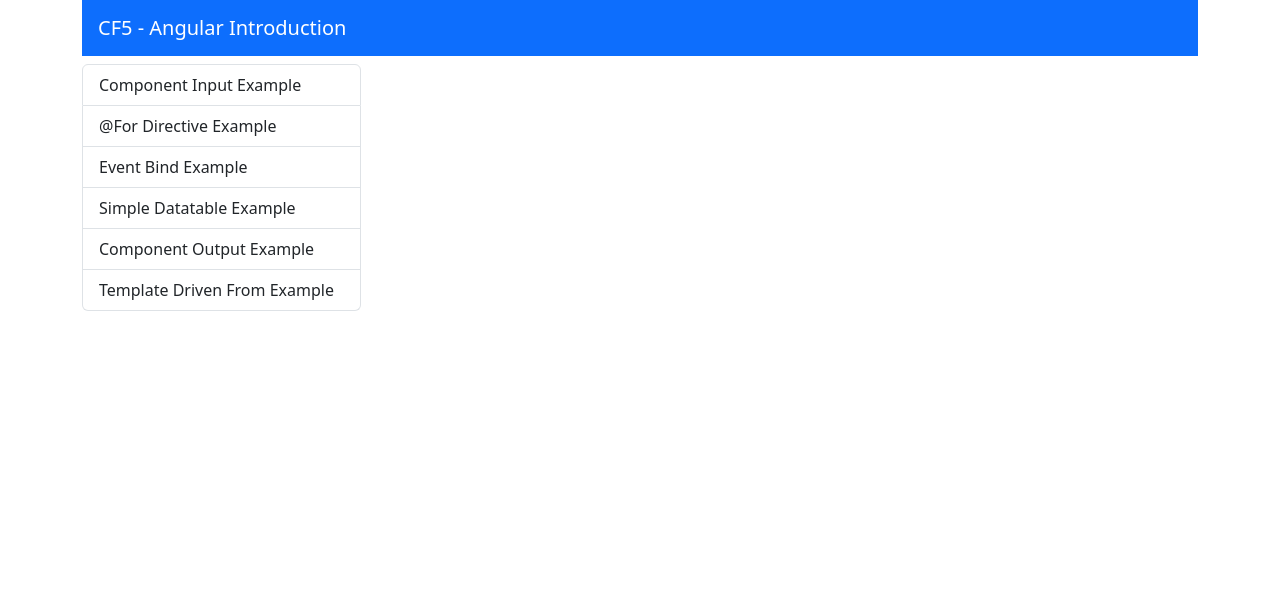
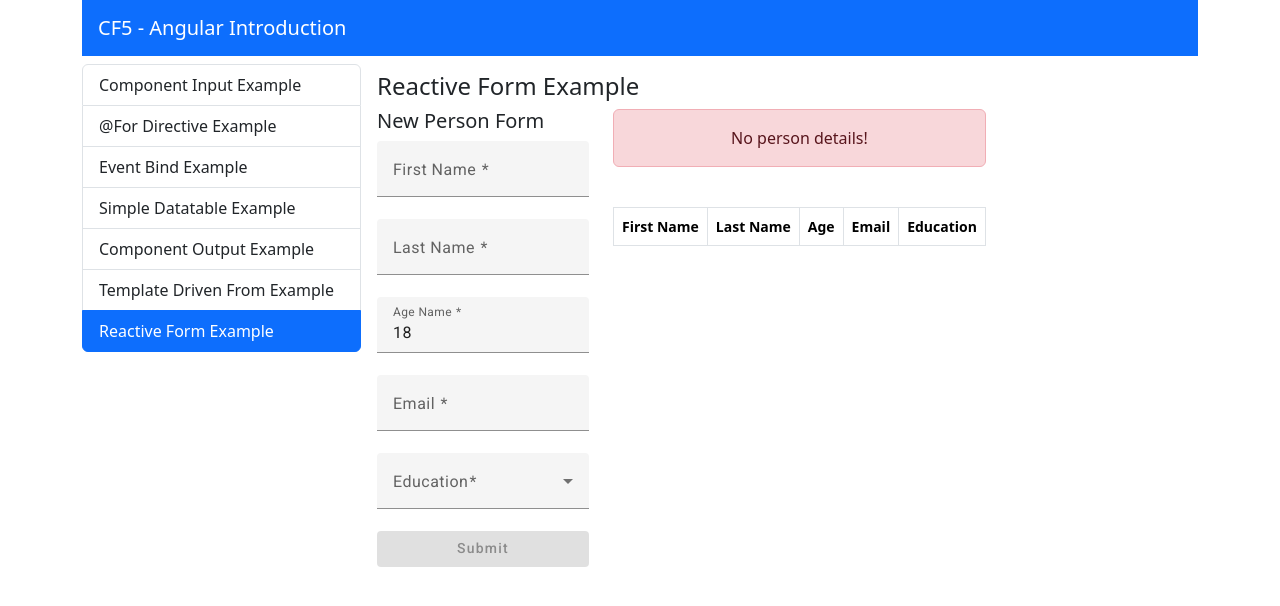
Before and after one commit to D1MK4L/Angular-Introduction, an Angular app: page /reactive-form-example in a window 1280 px wide. Before the commit this address led to /. Shown: the top 606 px of the page. Built offline with nearby package versions, Linux system fonts and the light colour scheme.

Commit message:
Reactive Forms

```diff
--- a/src/app/app.routes.ts
+++ b/src/app/app.routes.ts
@@ -6,6 +6,7 @@
 import { SimpleDatatableExampleComponent } from './simple-datatable-example/simple-datatable-example.component';
 import { ComponentOutputExampleComponent } from './components/component-output-example/component-output-example.component';
 import { TemplateDrivenFormExampleComponent } from './components/template-driven-form-example/template-driven-form-example.component';
+import { ReactiveFormExampleComponent } from './components/reactive-form-example/reactive-form-example.component';
 
 export const routes: Routes = [
     {
@@ -21,5 +22,6 @@
       { path: 'component-output-example', component: ComponentOutputExampleComponent},
       { path: 'template-driven-form-example', component:
         TemplateDrivenFormExampleComponent},
+      { path: 'reactive-form-example', component: ReactiveFormExampleComponent},
       { path: '', component: WelcomeComponent },
     ];
--- /dev/null
+++ b/src/app/components/eperson-reactive-form/eperson-reactive-form.component.html
@@ -0,0 +1,53 @@
+<div class="d-flex flex-column">
+    <h5>New Person Form</h5>
+    <form [formGroup]="form" class="d-flex flex-column">
+        <mat-form-field>
+            <mat-label> First Name </mat-label>
+            <input matInput type="text" formControlName="givenName"/>
+            @if(form.get("givenName").invalid && form.get("givenName").touched){
+                <mat-error> First Name is required </mat-error>
+            }
+        </mat-form-field>
+        <mat-form-field>
+            <mat-label> Last Name </mat-label>
+            <input matInput type="text" formControlName="surName"/>
+            @if(form.get("surName").invalid && form.get("surName").touched){
+                <mat-error> Last Name is required </mat-error>
+            }
+        </mat-form-field>
+        <mat-form-field>
+            <mat-label> Age Name </mat-label>
+            <input matInput type="text" formControlName="age"/>
+            @if(form.get("age").invalid && form.get("age").touched){
+                <mat-error> Age is missing or invalid </mat-error>
+            }
+        </mat-form-field>
+        <mat-form-field>
+            <mat-label> Email </mat-label>
+            <input matInput type="text" formControlName="email"/>
+            @if(form.get("email").invalid && form.get("email").touched){
+                <mat-error> Email is required </mat-error>
+            }
+        </mat-form-field>
+        <mat-form-field>
+            <mat-label>Education</mat-label>
+            <mat-select type="text" formControlName="education">
+            <mat-option value="Some college, no degree"
+            >Some college, no degree</mat-option
+            >
+            <mat-option value="Master’s degree">Master’s degree</mat-option>
+            <mat-option value="Bachelor’s degree">Bachelor’s degree</mat-option>
+            <mat-option value="Associate’s degree">Associate’s degree</mat-option>
+            <mat-option value="High school diploma or equivalent"
+            >High school diploma or equivalent</mat-option
+            >
+            <mat-option value="No formal education">No formal education</mat-option>
+            </mat-select>
+            </mat-form-field>
+    </form>
+    <button mat-flat-button
+    color="primary"
+    [disabled]="form.invalid"
+    (click)="onSubmit(form.value)"
+    >Submit</button>
+</div>
--- /dev/null
+++ b/src/app/components/eperson-reactive-form/eperson-reactive-form.component.ts
@@ -0,0 +1,40 @@
+import { Component, EventEmitter, Output } from '@angular/core';
+import { MatFormFieldModule } from '@angular/material/form-field';
+import { MatInputModule } from '@angular/material/input';
+import { MatSelectModule } from '@angular/material/select';
+import { MatButtonModule } from '@angular/material/button';
+import { FormControl, FormGroup, ReactiveFormsModule, Validators } from '@angular/forms';
+import { EPerson } from 'src/app/shared/interfaces/person';
+
+@Component({
+  selector: 'app-eperson-reactive-form',
+  standalone: true,
+  imports: [
+    ReactiveFormsModule,
+    MatFormFieldModule,
+    MatInputModule,
+    MatSelectModule,
+    MatButtonModule,],
+  templateUrl: './eperson-reactive-form.component.html',
+  styleUrl: './eperson-reactive-form.component.css'
+})
+export class EpersonReactiveFormComponent {
+  @Output() person = new EventEmitter<EPerson>();
+  form = new FormGroup({
+    givenName: new FormControl('',Validators.required),
+    surName: new FormControl('',Validators.required),
+    age: new FormControl(18, [
+      Validators.required,
+      Validators.pattern('^[0-9]*$'),
+      Validators.min(18),
+      Validators.max(100)
+    ]),
+    email: new FormControl('',[Validators.required, Validators.email]),
+    education: new FormControl('', Validators.required),
+  });
+
+  onSubmit(value: any) {
+    this.person.emit(value as EPerson);
+    this.form.reset();
+  }
+}
--- a/src/app/components/list-group-menu/list-group-menu.component.ts
+++ b/src/app/components/list-group-menu/list-group-menu.component.ts
@@ -23,5 +23,9 @@
       text: 'Template Driven From Example',
       routerLink: 'template-driven-form-example'
     },
+    {
+      text: 'Reactive Form Example',
+      routerLink: 'reactive-form-example'
+    },
   ];
 }
--- /dev/null
+++ b/src/app/components/reactive-form-example/reactive-form-example.component.html
@@ -0,0 +1,10 @@
+<h4>Reactive Form Example</h4>
+
+<div class="d-flex gap-4">
+    <app-eperson-reactive-form (person)="onPerson($event)"></app-eperson-reactive-form>
+
+    <div class="d-flex flex-column gap-4">
+        <app-person-table [person]="currentPerson"></app-person-table>
+        <app-simple-datatable [data]="persons"></app-simple-datatable>
+    </div>
+</div>
--- /dev/null
+++ b/src/app/components/reactive-form-example/reactive-form-example.component.ts
@@ -0,0 +1,26 @@
+import { Component } from '@angular/core';
+import { EpersonReactiveFormComponent } from '../eperson-reactive-form/eperson-reactive-form.component';
+import { EPerson } from 'src/app/shared/interfaces/person';
+import { PersonTableComponent } from '../person-table/person-table.component';
+import { SimpleDatatableComponent } from '../simple-datatable/simple-datatable.component';
+
+@Component({
+  selector: 'app-reactive-form-example',
+  standalone: true,
+  imports: [
+    EpersonReactiveFormComponent,
+    PersonTableComponent,
+    SimpleDatatableComponent,
+  ],
+  templateUrl: './reactive-form-example.component.html',
+  styleUrl: './reactive-form-example.component.css'
+})
+export class ReactiveFormExampleComponent {
+  currentPerson: EPerson;
+  persons: EPerson[] = []
+
+  onPerson(person: EPerson) {
+    this.currentPerson = person;
+    this.persons.push(person);
+  }
+}
```
Also changed, not shown: src/app/components/eperson-reactive-form/eperson-reactive-form.component.css (added), src/app/components/reactive-form-example/reactive-form-example.component.css (added), 1 other file (tests, documents, lock files or other folders).
